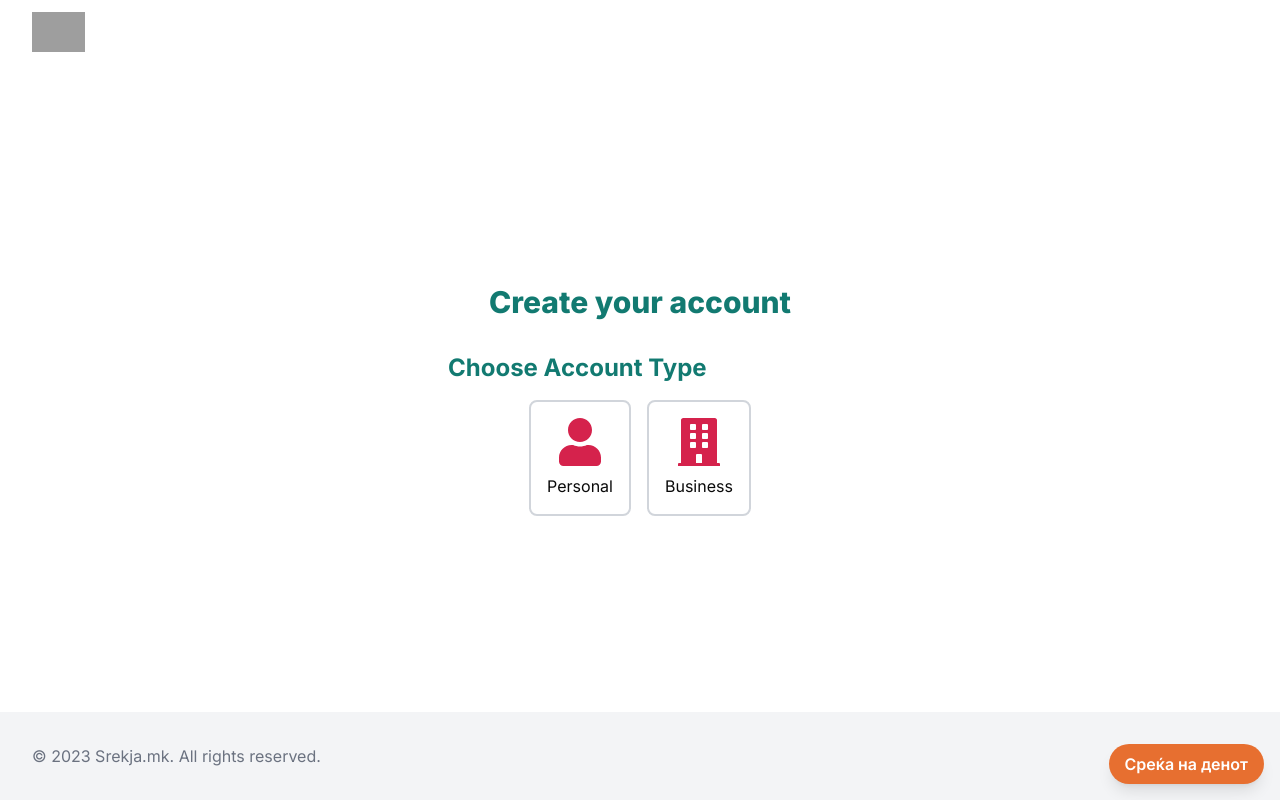
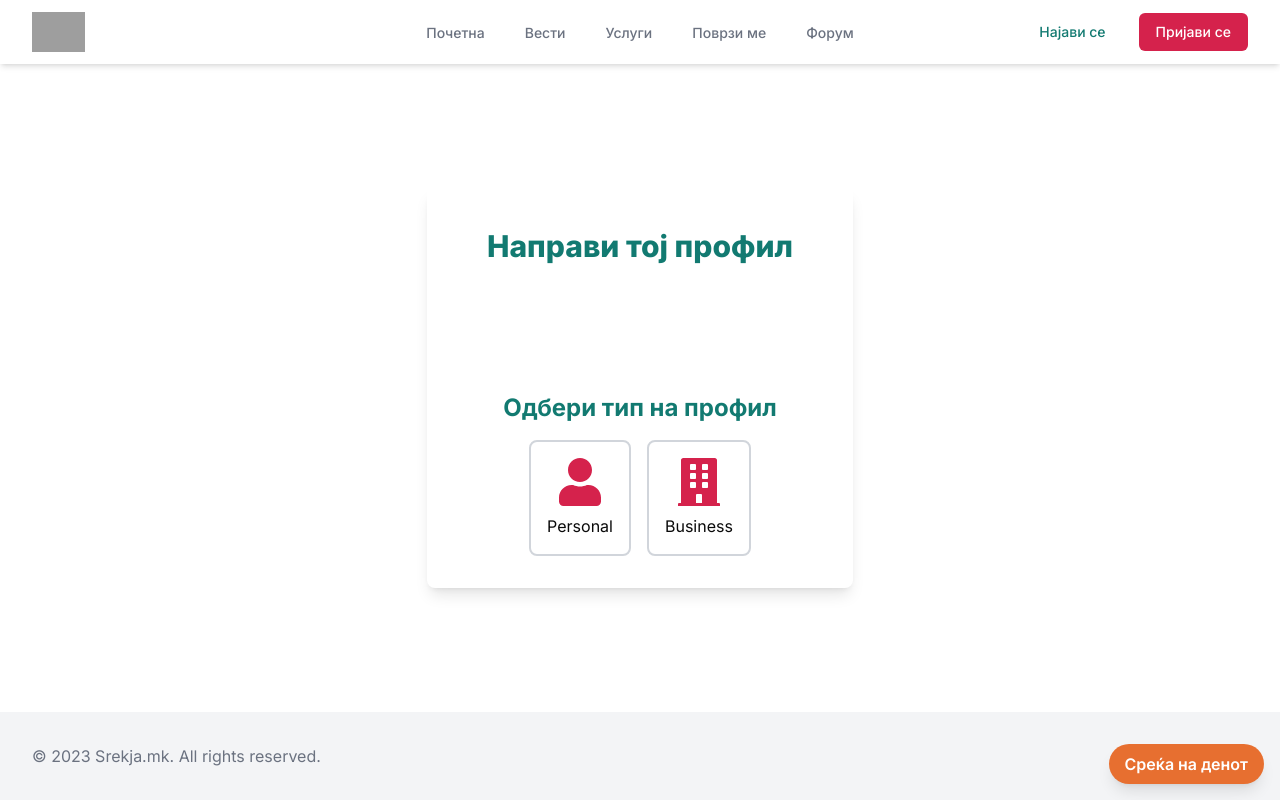
Before and after one commit to ljubet/Hakaton-resenie, a Next.js app: page /signup in a window 1280 px wide. Built offline with nearby package versions, Linux system fonts and the light colour scheme; grey boxes are pictures that could not be loaded.

Commit message:
ljube komit sign up

```diff
--- a/app/signup/page.tsx
+++ b/app/signup/page.tsx
@@ -1,35 +1,24 @@
 import Link from "next/link"
 import Image from "next/image"
 import MultiStepRegistration from "@/components/MultiStepRegistration"
+import Navbar from "@/components/ui/Navbar"
 
 export default function SignUp() {
   return (
     <div className="min-h-screen flex flex-col">
       <nav className="bg-white shadow-md">
-        <div className="max-w-7xl mx-auto px-4 sm:px-6 lg:px-8">
-          <div className="flex justify-between h-16">
-            <div className="flex-shrink-0 flex items-center">
-              <Link href="/">
-                <Image
-                  src="https://hebbkx1anhila5yf.public.blob.vercel-storage.com/detelinka-02-LH4iMfwBhZdB5ckw9fhF8934CmpKMf.png"
-                  alt="Srekja.mk Logo"
-                  width={40}
-                  height={40}
-                  className="h-10 w-auto"
-                />
-              </Link>
-            </div>
-          </div>
-        </div>
+          <Navbar />
       </nav>
 
-      <main className="flex-grow flex items-center justify-center bg-white">
-        <div className="max-w-md w-full space-y-8 p-8">
-          <div>
-            <h2 className="mt-6 text-center text-3xl font-extrabold text-brand-teal">Create your account</h2>
-          </div>
+      <main className="flex-grow flex items-center justify-center bg-white ">
+          <div className="w-1/3 mx-auto shadow-lg text-center rounded-lg">
+        <div className="max-w-md w-full space-y-8 p-8 mx-auto">
+          <div className="text-center">
+            <h2 className="mt-2 text-center text-3xl font-extrabold text-brand-teal mb-32 ">Направи тој профил</h2>
+          </div >
           <MultiStepRegistration />
         </div>
+          </div>
       </main>
 
       <footer className="bg-gray-100 py-8">
--- a/components/MultiStepRegistration.tsx
+++ b/components/MultiStepRegistration.tsx
@@ -24,7 +24,7 @@ const MultiStepRegistration: React.FC = () => {
       <form onSubmit={handleSubmit} className="space-y-6">
         {step === 1 && (
           <motion.div initial={{ opacity: 0, x: 50 }} animate={{ opacity: 1, x: 0 }} exit={{ opacity: 0, x: -50 }}>
-            <h2 className="text-2xl font-bold text-brand-teal mb-4">Choose Account Type</h2>
+            <h2 className="text-2xl font-bold text-brand-teal mb-4 text-center">Одбери тип на профил</h2>
             <div className="flex justify-center space-x-4">
               <button
                 type="button"
```
